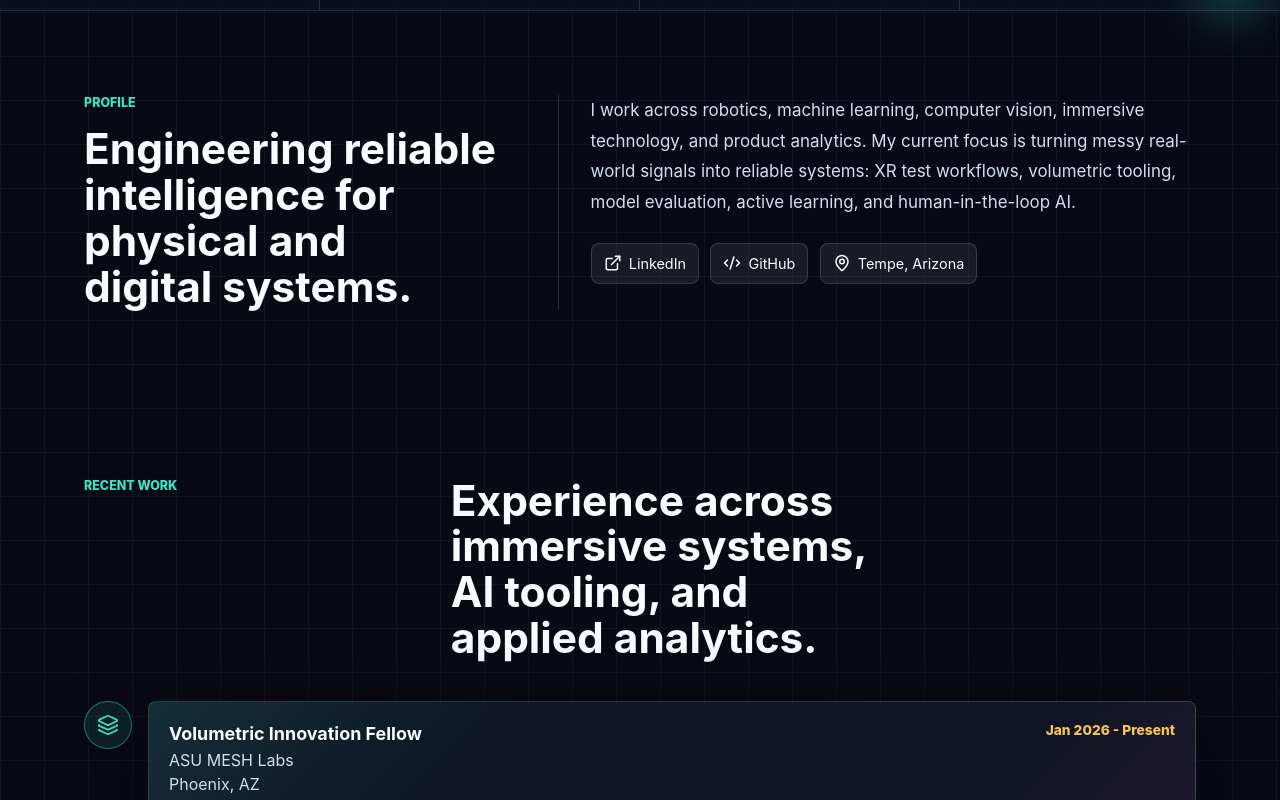
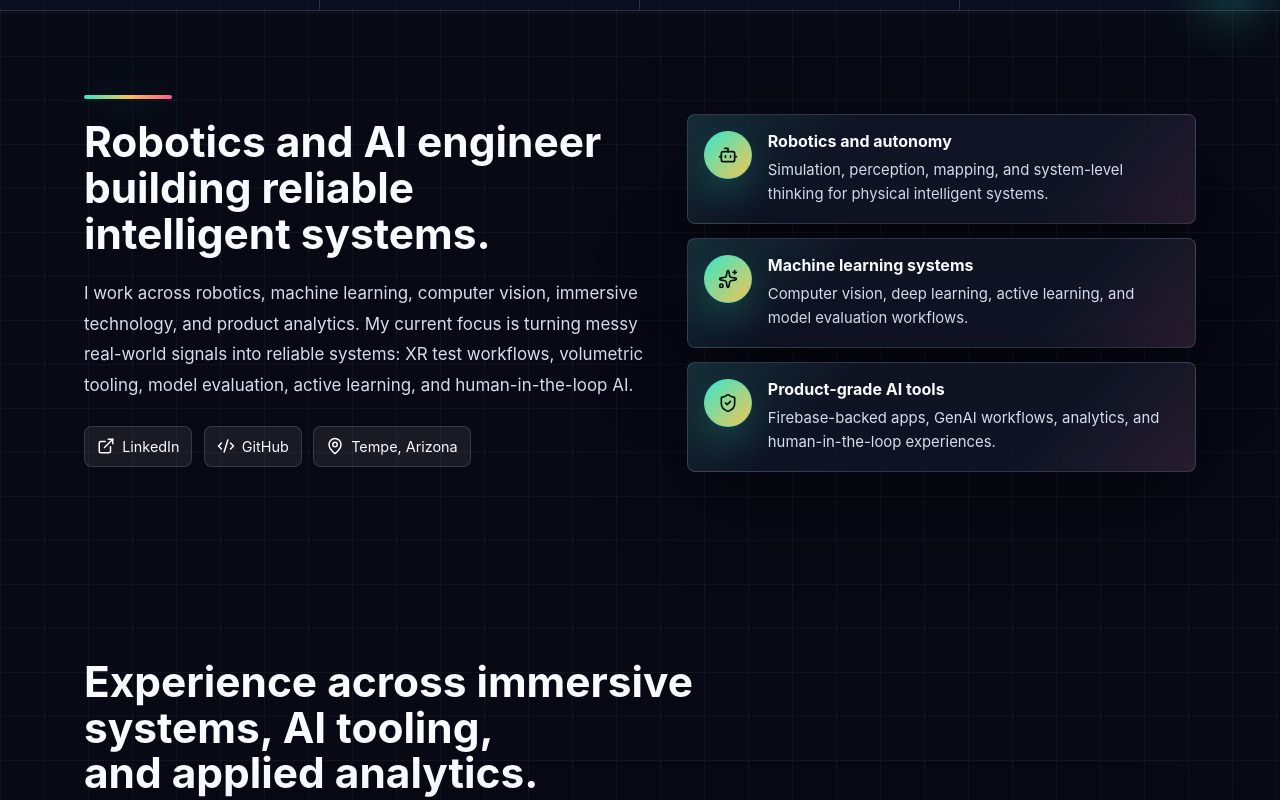
Before and after one commit to tirth1263/tirth-rank-portfolio, a React (Vite) app: page / in a window 1280 px wide. Shown: the part 780-1580 px from the top of the page. Built offline with nearby package versions, Linux system fonts and the light colour scheme; no server answers.

Commit message:
Redesign profile section

```diff
--- a/src/App.tsx
+++ b/src/App.tsx
@@ -60,6 +60,24 @@ const responsibilities = [
   }
 ];
 
+const profileHighlights = [
+  {
+    title: "Robotics and autonomy",
+    description: "Simulation, perception, mapping, and system-level thinking for physical intelligent systems.",
+    icon: Bot
+  },
+  {
+    title: "Machine learning systems",
+    description: "Computer vision, deep learning, active learning, and model evaluation workflows.",
+    icon: Sparkles
+  },
+  {
+    title: "Product-grade AI tools",
+    description: "Firebase-backed apps, GenAI workflows, analytics, and human-in-the-loop experiences.",
+    icon: ShieldCheck
+  }
+];
+
 const baseTransition: Transition = { duration: 0.55, ease: "easeOut" };
 
 const fadeUp = {
@@ -82,9 +100,6 @@ function App() {
             <img src="/assets/robot.jpg" alt="" />
           </div>
           <div className="hero-content">
-            <motion.p className="eyebrow" {...fadeUp}>
-              Robotics | AI | Computer Vision | GenAI
-            </motion.p>
             <motion.h1 {...fadeUp}>Tirth Rank</motion.h1>
             <motion.p className="hero-lede" {...fadeUp}>
               {profile.headline}
@@ -115,14 +130,11 @@ function App() {
           ))}
         </section>
 
-        <section className="section intro-section" id="about">
-          <motion.div className="intro-copy" {...fadeUp}>
-            <p className="eyebrow">Profile</p>
-            <h2>Engineering reliable intelligence for physical and digital systems.</h2>
-          </motion.div>
-          <motion.div className="intro-panel" {...fadeUp}>
+        <section className="section profile-section" id="about">
+          <motion.div className="profile-copy" {...fadeUp}>
+            <h2>Robotics and AI engineer building reliable intelligent systems.</h2>
             <p>{profile.summary}</p>
-            <div className="quick-links">
+            <div className="profile-actions">
               <a href={profile.linkedIn} target="_blank" rel="noreferrer">
                 <ExternalLink size={18} />
                 LinkedIn
@@ -137,11 +149,26 @@ function App() {
               </span>
             </div>
           </motion.div>
+          <motion.div className="profile-highlight-grid" {...fadeUp}>
+            {profileHighlights.map((item) => {
+              const Icon = item.icon;
+              return (
+                <article className="profile-highlight" key={item.title}>
+                  <div className="profile-highlight-icon">
+                    <Icon size={20} />
+                  </div>
+                  <div>
+                    <h3>{item.title}</h3>
+                    <p>{item.description}</p>
+                  </div>
+                </article>
+              );
+            })}
+          </motion.div>
         </section>
 
         <section className="section work-section" id="work">
           <div className="section-heading">
-            <p className="eyebrow">Recent Work</p>
             <h2>Experience across immersive systems, AI tooling, and applied analytics.</h2>
           </div>
           <div className="timeline">
@@ -175,7 +202,6 @@ function App() {
 
         <section className="section projects-section" id="projects">
           <div className="section-heading">
-            <p className="eyebrow">Selected Projects</p>
             <h2>Systems that combine data, model behavior, and product judgment.</h2>
           </div>
           <div className="project-grid">
@@ -203,7 +229,6 @@ function App() {
 
         <section className="section tech-section" id="tech">
           <div className="section-heading">
-            <p className="eyebrow">Technical Stack</p>
             <h2>Practical tools for research, prototyping, and production-minded experimentation.</h2>
           </div>
           <div className="skill-grid">
@@ -228,7 +253,6 @@ function App() {
 
         <section className="section research-section" id="research">
           <div className="section-heading">
-            <p className="eyebrow">Education and Research</p>
             <h2>Academic foundation with an applied AI research thread.</h2>
           </div>
           <div className="education-grid">
@@ -275,7 +299,6 @@ function App() {
 
         <section className="section responsibilities-section" id="responsibilities">
           <div className="section-heading">
-            <p className="eyebrow">Responsibilities</p>
             <h2>Leadership, media, and event execution beyond the classroom.</h2>
           </div>
           <div className="responsibility-grid">
--- a/src/components/Contact.tsx
+++ b/src/components/Contact.tsx
@@ -38,7 +38,6 @@ export function Contact() {
   return (
     <section className="section contact-section" id="contact">
       <div className="contact-heading">
-        <p className="eyebrow">Contact</p>
         <h2>Contact</h2>
       </div>
       <div className="contact-card-grid">
--- a/src/components/GithubPulse.tsx
+++ b/src/components/GithubPulse.tsx
@@ -152,7 +152,6 @@ export function GithubPulse() {
     <section className="section github-section" id="github">
       <div className="project-code-heading">
         <div>
-          <p className="eyebrow">Projects</p>
           <h2>Projects</h2>
           <p>
             Filter the work by technology area, then open the repository to review the implementation.
--- a/src/styles.css
+++ b/src/styles.css
@@ -475,14 +475,6 @@ a {
   max-width: 54rem;
 }
 
-.eyebrow {
-  margin: 0 0 1rem;
-  color: var(--teal);
-  font-size: 0.78rem;
-  font-weight: 800;
-  text-transform: uppercase;
-}
-
 .hero h1 {
   margin: 0;
   max-width: 10ch;
@@ -588,48 +580,102 @@ a {
   padding: 5.25rem 4rem;
   max-width: 1240px;
   margin: 0 auto;
+  scroll-margin-top: 5.5rem;
 }
 
 .section-heading {
-  display: grid;
-  grid-template-columns: minmax(11rem, 0.62fr) minmax(0, 1.38fr);
-  gap: 2rem;
-  align-items: start;
+  max-width: 58rem;
   margin-bottom: 2.5rem;
 }
 
 .section-heading h2,
-.intro-copy h2,
+.profile-copy h2,
 .contact-copy h2,
 .contact-heading h2 {
   margin: 0;
   font-size: 2.65rem;
   line-height: 1.08;
-  max-width: 18ch;
+  max-width: 24ch;
   color: var(--text);
   text-wrap: balance;
 }
 
-.intro-section {
-  display: grid;
-  grid-template-columns: 0.8fr 1.2fr;
-  gap: 3rem;
-}
-
-.intro-panel {
-  border-left: 1px solid var(--line);
-  padding-left: 2rem;
-}
-
-.intro-panel p,
+.profile-section {
+  display: grid;
+  grid-template-columns: minmax(0, 1.05fr) minmax(22rem, 0.95fr);
+  gap: 2.5rem;
+  align-items: center;
+}
+
+.profile-copy {
+  position: relative;
+  padding: 1.5rem 0;
+}
+
+.profile-copy::before {
+  content: "";
+  position: absolute;
+  top: 0;
+  left: 0;
+  width: 5.5rem;
+  height: 0.25rem;
+  border-radius: 999px;
+  background: linear-gradient(90deg, var(--teal), var(--amber), var(--rose));
+  box-shadow: 0 0 30px rgba(var(--teal-rgb), 0.28);
+}
+
+.profile-copy p,
 .contact-copy p {
-  margin: 0;
+  margin: 1.35rem 0 0;
   color: var(--muted-strong);
   font-size: 1.06rem;
   line-height: 1.8;
-}
-
-.quick-links,
+  max-width: 46rem;
+}
+
+.profile-highlight-grid {
+  display: grid;
+  gap: 0.9rem;
+}
+
+.profile-highlight {
+  display: grid;
+  grid-template-columns: 3rem 1fr;
+  gap: 1rem;
+  padding: 1rem;
+  transition:
+    transform 180ms ease,
+    border-color 180ms ease,
+    box-shadow 180ms ease;
+}
+
+.profile-highlight-icon {
+  display: grid;
+  place-items: center;
+  width: 3rem;
+  height: 3rem;
+  border: 1px solid rgba(var(--teal-rgb), 0.45);
+  border-radius: 50%;
+  color: var(--button-text);
+  background: linear-gradient(135deg, var(--teal), var(--amber));
+  box-shadow: 0 14px 34px rgba(var(--teal-rgb), 0.2);
+}
+
+.profile-highlight h3 {
+  margin: 0;
+  color: var(--text);
+  font-size: 1rem;
+  line-height: 1.3;
+}
+
+.profile-highlight p {
+  margin: 0.45rem 0 0;
+  color: var(--muted-strong);
+  line-height: 1.6;
+  font-size: 0.93rem;
+}
+
+.profile-actions,
 .contact-methods {
   display: flex;
   flex-wrap: wrap;
@@ -637,8 +683,8 @@ a {
   margin-top: 1.6rem;
 }
 
-.quick-links a,
-.quick-links span,
+.profile-actions a,
+.profile-actions span,
 .contact-methods a {
   display: inline-flex;
   align-items: center;
@@ -681,6 +727,7 @@ a {
 .education-card,
 .publication-card,
 .certification-panel,
+.profile-highlight,
 .repo-card,
 .responsibility-card,
 .contact-card,
@@ -772,6 +819,7 @@ a {
 .project-card:hover,
 .skill-card:hover,
 .timeline-body:hover,
+.profile-highlight:hover,
 .repo-card:hover,
 .responsibility-card:hover,
 .contact-card:hover {
@@ -976,7 +1024,7 @@ a {
   color: var(--text);
 }
 
-.project-code-heading p:not(.eyebrow) {
+.project-code-heading p {
   max-width: 36rem;
   margin: 0.85rem 0 0;
   color: var(--muted-strong);
@@ -1548,8 +1596,7 @@ a {
     border-bottom: 0;
   }
 
-  .section-heading,
-  .intro-section,
+  .profile-section,
   .contact-layout,
   .research-grid,
   .project-code-heading {
@@ -1560,13 +1607,12 @@ a {
     justify-content: flex-start;
   }
 
-  .intro-panel {
-    padding-left: 0;
-    border-left: 0;
+  .profile-copy {
+    padding-bottom: 0;
   }
 
   .section-heading h2,
-  .intro-copy h2,
+  .profile-copy h2,
   .contact-copy h2,
   .project-code-heading h2 {
     font-size: 2.15rem;
@@ -1690,6 +1736,10 @@ a {
     min-height: auto;
   }
 
+  .profile-highlight {
+    grid-template-columns: 1fr;
+  }
+
   .contact-card {
     min-height: 7.5rem;
   }
```
